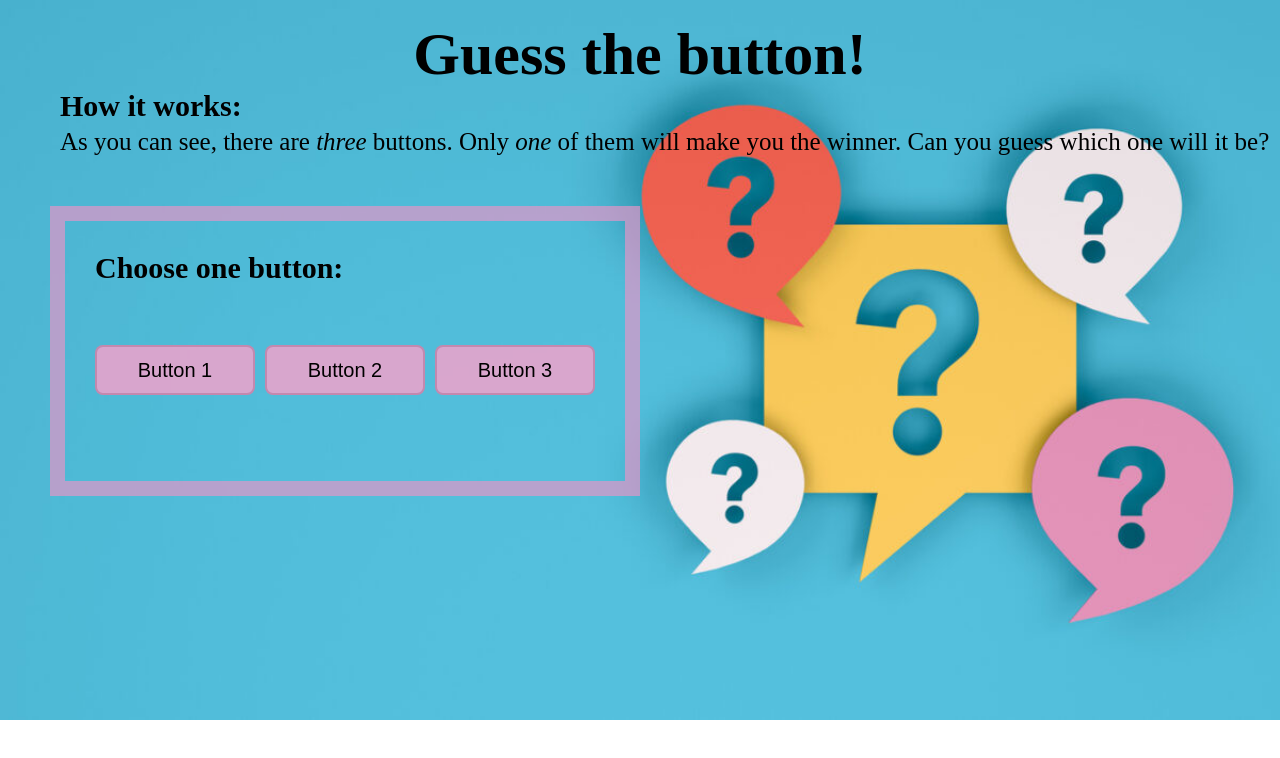
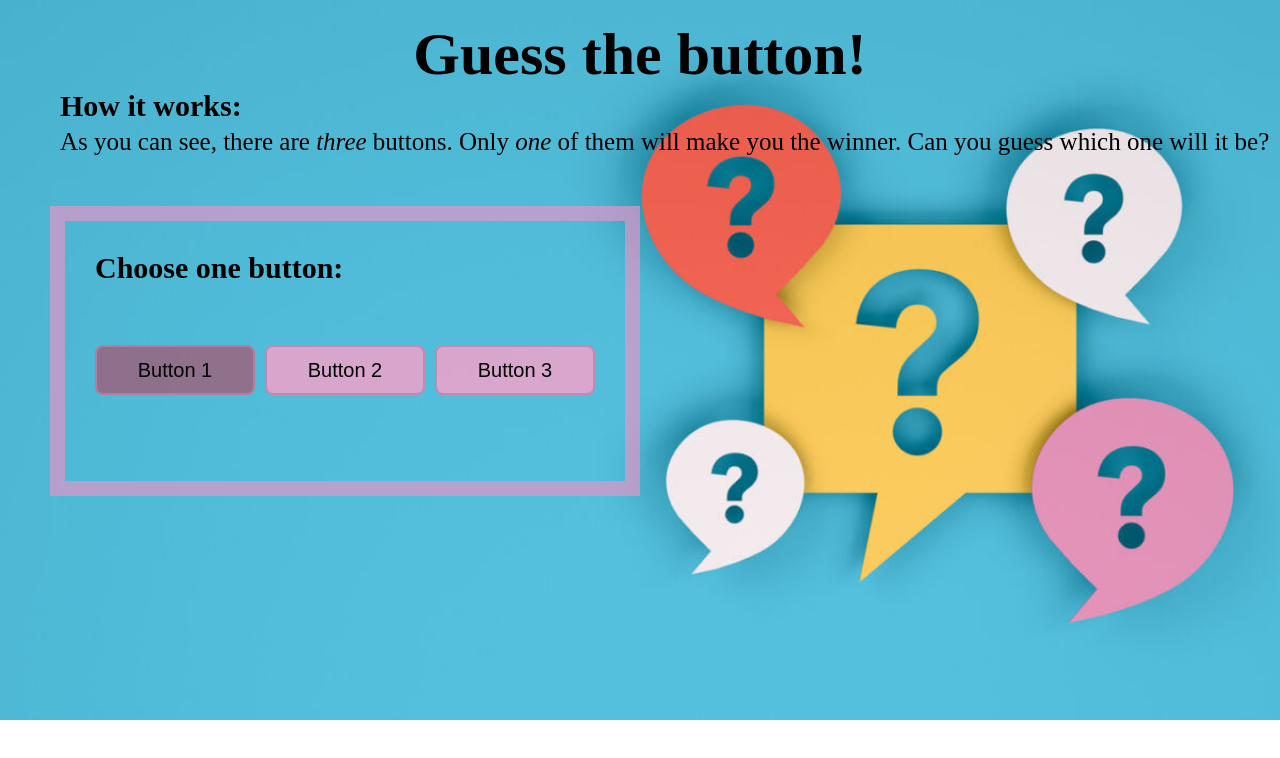
Before and after one commit to DanaRomas/Guess-the-button, a plain HTML site: page index.html in a window 1280 px wide. In both pictures the pointer is over the button "Button 1". Drawn offline with Linux system fonts and the light colour scheme.

Commit message:
Update style.css

```diff
--- a/style.css
+++ b/style.css
@@ -63,3 +63,8 @@ h1 {
 #button2 {
   margin-right: 10px;
 }
+
+.buttons:hover {
+  cursor: pointer;
+  background-color: rgba(150, 106, 133, 0.918);
+}
```
